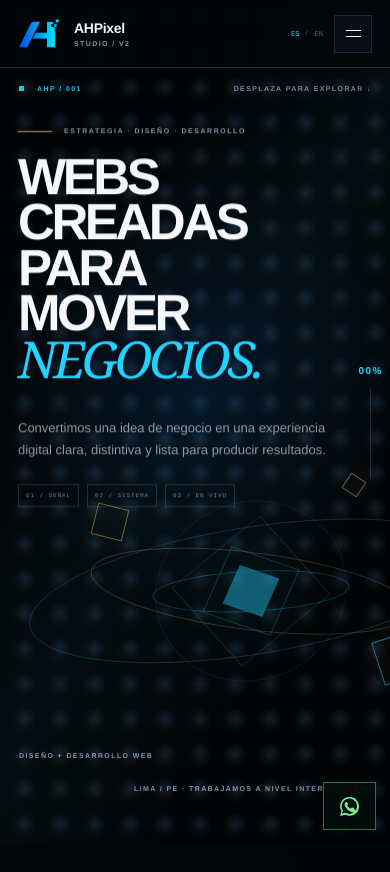
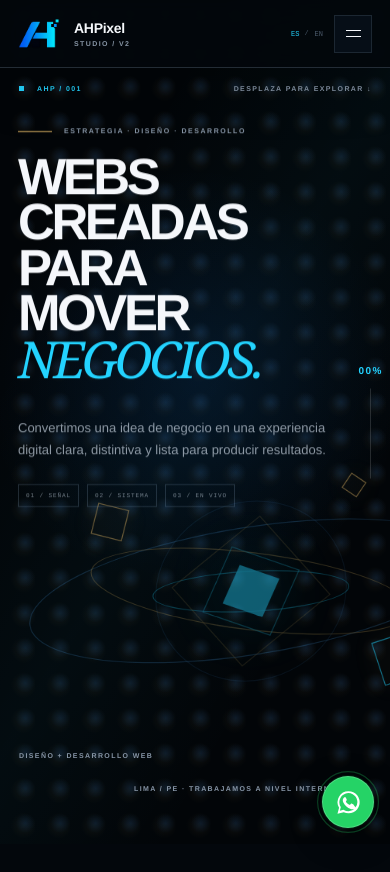
Before and after one commit to ah-pixel-studio2005/ahpixel-studio, a React (Vite) app: page / in a window 390 px wide. Shown: the top 872 px of the page. Built offline with nearby package versions, Linux system fonts and the light colour scheme.

Commit message:
Refine WhatsApp button and stabilize scroll scenes

```diff
--- a/src/ahpixel-v2/SdlcExperience.tsx
+++ b/src/ahpixel-v2/SdlcExperience.tsx
@@ -288,7 +288,7 @@ export default function SdlcExperience() {
               end: mobile ? "+=1200" : "+=1550",
               pin: ".entry-stage",
               scrub: mobile ? 0.7 : 1,
-              anticipatePin: 1,
+              anticipatePin: 0,
             },
           })
           .to(".entry-intro", { opacity: 1, duration: 0.45 }, 0)
@@ -349,7 +349,7 @@ export default function SdlcExperience() {
             end: mobile ? "+=3700" : "+=4800",
             pin: ".vanta-stage",
             scrub: mobile ? 0.65 : 0.9,
-            anticipatePin: 1,
+            anticipatePin: 0,
             onRefresh: (self) => {
               vantaScrollBoundsRef.current = { start: self.start, end: self.end };
             },
@@ -447,7 +447,7 @@ export default function SdlcExperience() {
             end: mobile ? "+=6600" : "+=8200",
             pin: ".build-stage",
             scrub: mobile ? 0.65 : 0.85,
-            anticipatePin: 1,
+            anticipatePin: 0,
             onUpdate: ({ progress }) => {
               const systemProgress = Math.min(1, Math.max(0, (progress - 0.065) / 0.935));
               buildCanvasRef.current?.setProgress(systemProgress);
--- a/src/ahpixel-v2/StudioContact.tsx
+++ b/src/ahpixel-v2/StudioContact.tsx
@@ -198,7 +198,6 @@ export default function StudioContact({ language }: { language: Language }) {
 
       <a className="fixed-whatsapp" href={whatsappUrl} target="_blank" rel="noopener noreferrer" aria-label={`${t.whatsapp}: +51 997 150 226`}>
         <svg viewBox="0 0 24 24" aria-hidden="true"><path d="M12 2a9.7 9.7 0 0 0-8.4 14.6L2.2 22l5.6-1.4A9.8 9.8 0 1 0 12 2Zm0 17.7a8 8 0 0 1-4.1-1.1l-.3-.2-3.3.9.9-3.2-.2-.3A8 8 0 1 1 12 19.7Zm4.4-6c-.2-.1-1.4-.7-1.6-.8-.2-.1-.4-.1-.6.1l-.8 1c-.1.2-.3.2-.5.1a6.5 6.5 0 0 1-1.9-1.2 7 7 0 0 1-1.3-1.6c-.1-.2 0-.4.1-.5l.4-.5.2-.4c.1-.2 0-.3 0-.5l-.7-1.6c-.2-.4-.4-.4-.6-.4h-.5c-.2 0-.5.1-.7.3-.3.3-1 1-1 2.4s1 2.8 1.2 3c.1.2 2 3.1 4.9 4.2.7.3 1.2.5 1.6.6.7.2 1.3.2 1.8.1.6-.1 1.4-.6 1.6-1.1.2-.6.2-1 .2-1.1-.1-.1-.3-.2-.6-.3Z" /></svg>
-        <span>{t.fixed}</span>
       </a>
     </>
   );
--- a/src/ahpixel-v2/styles.css
+++ b/src/ahpixel-v2/styles.css
@@ -2913,9 +2913,19 @@ a {
 .studio-footer > p { max-width: 390px; margin: 0; }
 .studio-footer > span { grid-column: 1 / -1; padding-top: 32px; border-top: 1px solid var(--line); }
 
-.fixed-whatsapp { position: fixed; z-index: 1100; right: 34px; bottom: 28px; display: flex; align-items: center; gap: 11px; min-height: 56px; padding: 0 19px; border: 1px solid rgba(73,226,112,.5); background: rgba(3,13,9,.9); color: #79ef97; box-shadow: 0 12px 42px rgba(0,0,0,.36); backdrop-filter: blur(14px); font-size: 11px; font-weight: 800; letter-spacing: .14em; transition: transform .22s ease, background-color .22s ease, color .22s ease; }
-.fixed-whatsapp svg { width: 21px; height: 21px; fill: currentColor; }
-.fixed-whatsapp:hover { background: #63e883; color: #031008; transform: translateY(-4px); }
+.fixed-whatsapp { position: fixed; z-index: 1100; right: 24px; bottom: 24px; display: grid; place-items: center; width: 56px; height: 56px; border: 1px solid rgba(255,255,255,.18); border-radius: 50%; background: #25d366; color: #fff; box-shadow: 0 10px 32px rgba(0,0,0,.34), 0 0 0 1px rgba(37,211,102,.12); transition: transform .22s ease, background-color .22s ease, box-shadow .22s ease; isolation: isolate; }
+.fixed-whatsapp::before { content: ""; position: absolute; z-index: -1; inset: -1px; border: 1px solid rgba(37,211,102,.62); border-radius: inherit; animation: whatsapp-pulse 2.6s ease-out infinite; pointer-events: none; }
+.fixed-whatsapp svg { width: 29px; height: 29px; fill: currentColor; }
+.fixed-whatsapp:hover { background: #20bd5a; transform: translateY(-3px) scale(1.04); box-shadow: 0 14px 38px rgba(0,0,0,.4), 0 0 0 5px rgba(37,211,102,.1); }
+@keyframes whatsapp-pulse {
+  0%, 48% { opacity: 0; transform: scale(1); }
+  58% { opacity: .58; }
+  82%, 100% { opacity: 0; transform: scale(1.34); }
+}
+
+.entry-stage,
+.vanta-stage,
+.build-stage { overflow-anchor: none; }
 
 @media (max-width: 980px) {
   .contact-heading { grid-template-columns: 1fr; gap: 28px; }
@@ -2944,7 +2954,10 @@ a {
   .channel-icon { width: 19px; height: 19px; }
   .studio-footer { grid-template-columns: 1fr; padding: 46px 18px 28px; }
   .studio-footer > span { grid-column: 1; margin-top: 12px; }
-  .fixed-whatsapp { right: 14px; bottom: 14px; min-height: 48px; padding: 0 14px; }
-  .fixed-whatsapp span { display: none; }
-  .fixed-whatsapp svg { width: 23px; height: 23px; }
-}
+  .fixed-whatsapp { right: 16px; bottom: 16px; width: 52px; height: 52px; }
+  .fixed-whatsapp svg { width: 27px; height: 27px; }
+}
+
+@media (prefers-reduced-motion: reduce) {
+  .fixed-whatsapp::before { animation: none; }
+}
```
